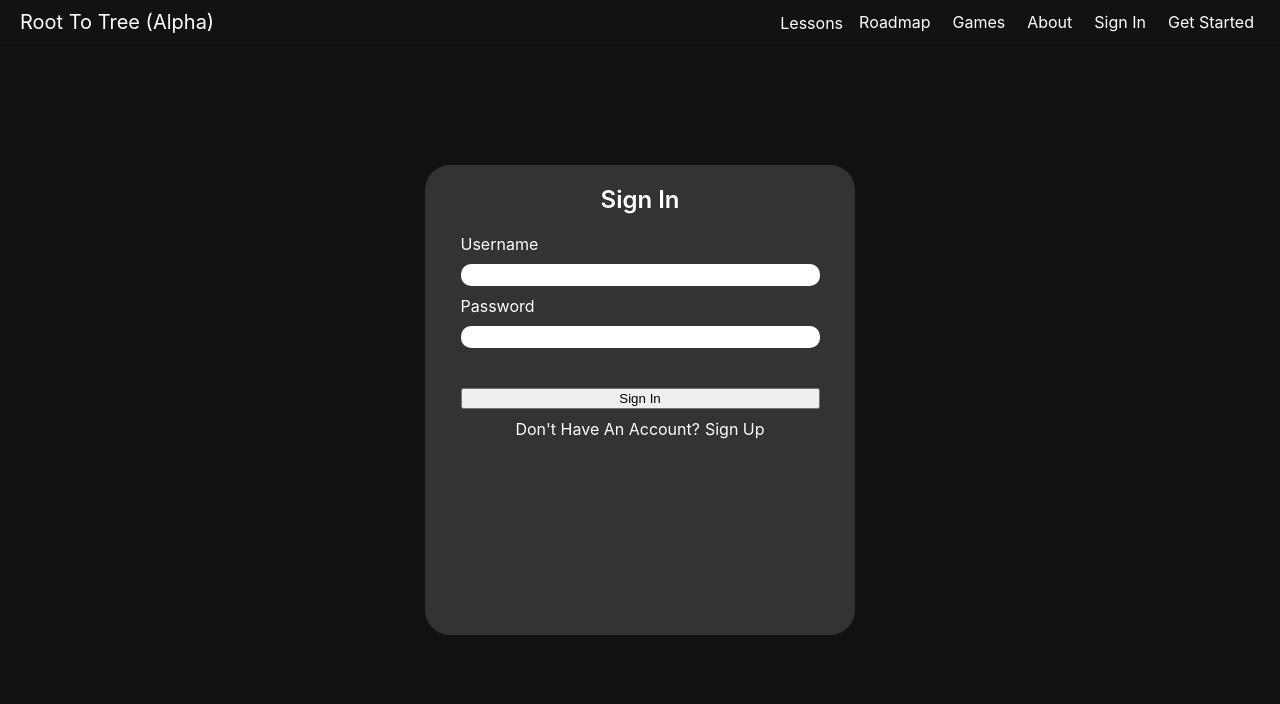
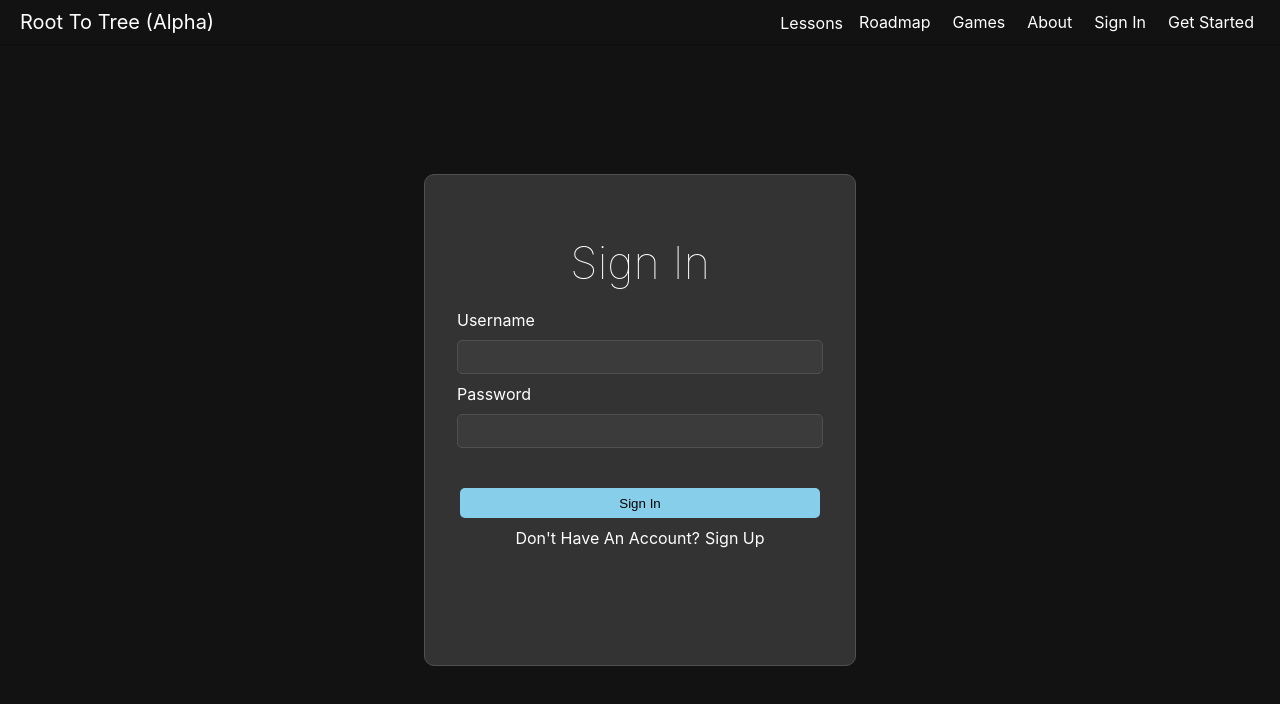
Before and after one commit to tljibbers/Web-App-For-Teaching-CS, a React (Vite) app in the folder web-app-for-teaching-cs/: page /signIn in a window 1280 px wide. Shown: the top 704 px of the page. Built offline with nearby package versions, Linux system fonts and the light colour scheme; no server answers.

Commit message:
styled sign up page

```diff
--- a/web-app-for-teaching-cs/src/SignUp.jsx
+++ b/web-app-for-teaching-cs/src/SignUp.jsx
@@ -8,8 +8,8 @@ function SignUp() {
     return (
       <>
           <Header />
+          <div id="sign-up-title">Sign Up. It's Totally Free!</div>
           <div className="sign-up">
-            <div id="sign-up-title">Sign Up</div>
             <form id='sign-up-form' onSubmit={signUpBackend}>
               <div className="full-name">
                 <div>
@@ -33,7 +33,7 @@ function SignUp() {
               <button type="submit" id="submitSignUp">Sign Up</button>
               <div className="login-link">
                 <div>Already Have an Account? </div>
-                <div onClick={() => navigate('/signIn')}>Login</div>
+                <div onClick={() => navigate('/signIn')} id="login-link-text">Login</div>
               </div>
             </form>
           </div>
--- a/web-app-for-teaching-cs/src/signUp.css
+++ b/web-app-for-teaching-cs/src/signUp.css
@@ -1,6 +1,9 @@
 #sign-up-title {
-    font-size: 24px;
-    font-weight: 600;
+    font-size: 45px;
+    font-weight: 100;
+    color: white;
+    text-align: center;
+    padding-top: 40px;
 }
 
 .sign-up {
@@ -12,13 +15,16 @@
     color: white;
     width: 430px;
     margin: auto;
-    height: 450px;
+    height: 470px;
     display: flex;
     flex-direction: column;
     align-items: center;
-    border-radius: 25px;
+    border-radius: 10px;
     padding-top: 20px;
-
+    margin-top: 20px;
+    border-color: #505050;
+    border-style: solid;
+    border-width: 1px;
 }
 
 .full-name {
@@ -32,25 +38,35 @@ form {
     padding-top: 20px;
 }
 input {
-    border-radius: 10px;
-    border-style: none;
+    border-radius: 5px;
+    border-style: solid;
+    border-width: 1px;
+    border-color: #505050;
+    background-color: #3b3b3b;
 }
 
-.submitSignUp {
-    width: 100px;
+#submitSignUp {
+    width: 360px;
     height: 30px;
     align-self: center;
-    border-radius: 10px;
+    border-radius: 5px;
     border-style: none;
-
+    cursor: pointer;
+    background-color: #87CEEB;
 }
 
+#submitSignUp:hover {
+    background-color: #7ec1db;
+}
+
+
+
 #email, #username, #password, #confirmPassword {
-    width: 355px;
+    width: 360px;
 }
 
 #firstName, #lastName, #email, #username, #password, #confirmPassword {
-    height: 20px;
+    height: 30px;
 }
 
 .login-link {
@@ -58,3 +74,8 @@ input {
     justify-content: center;
     gap: 5px;
 }
+
+#login-link-text {
+    cursor: pointer;
+    color: #2EB62C;
+}
```
